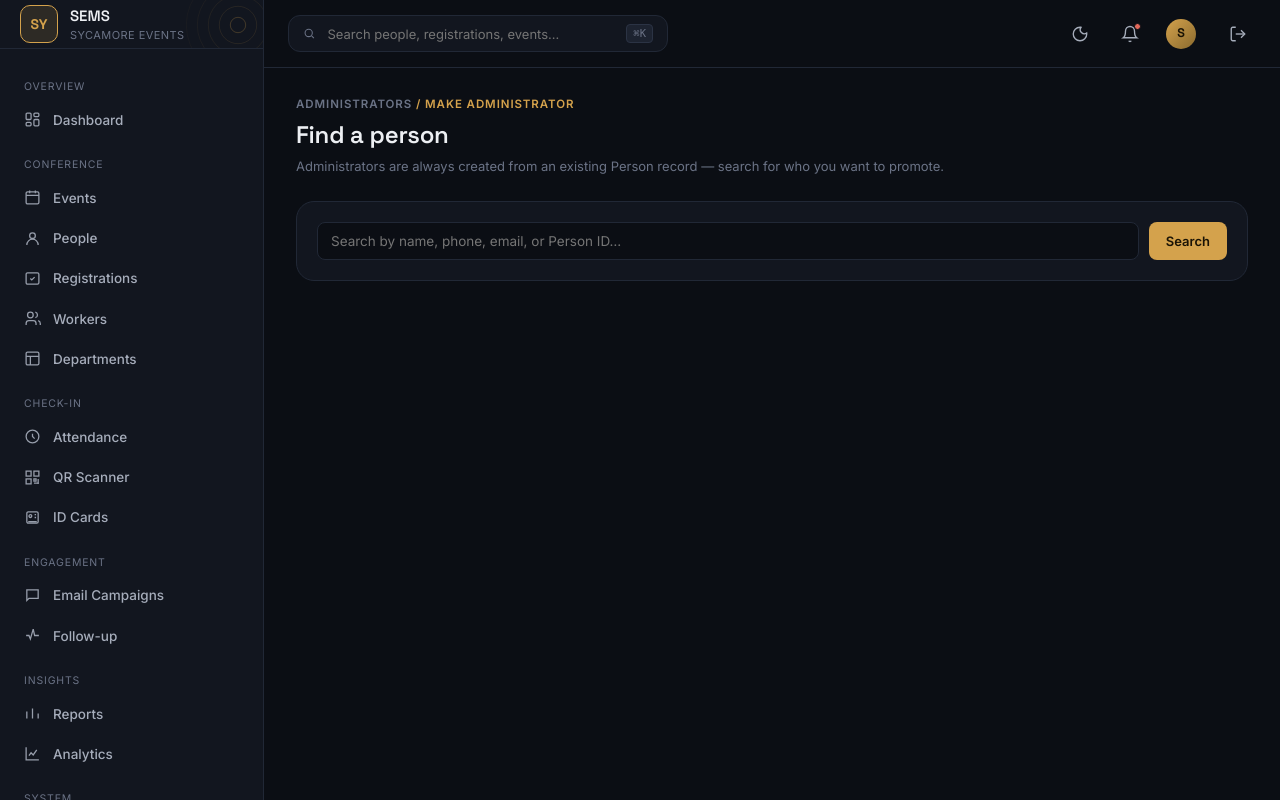
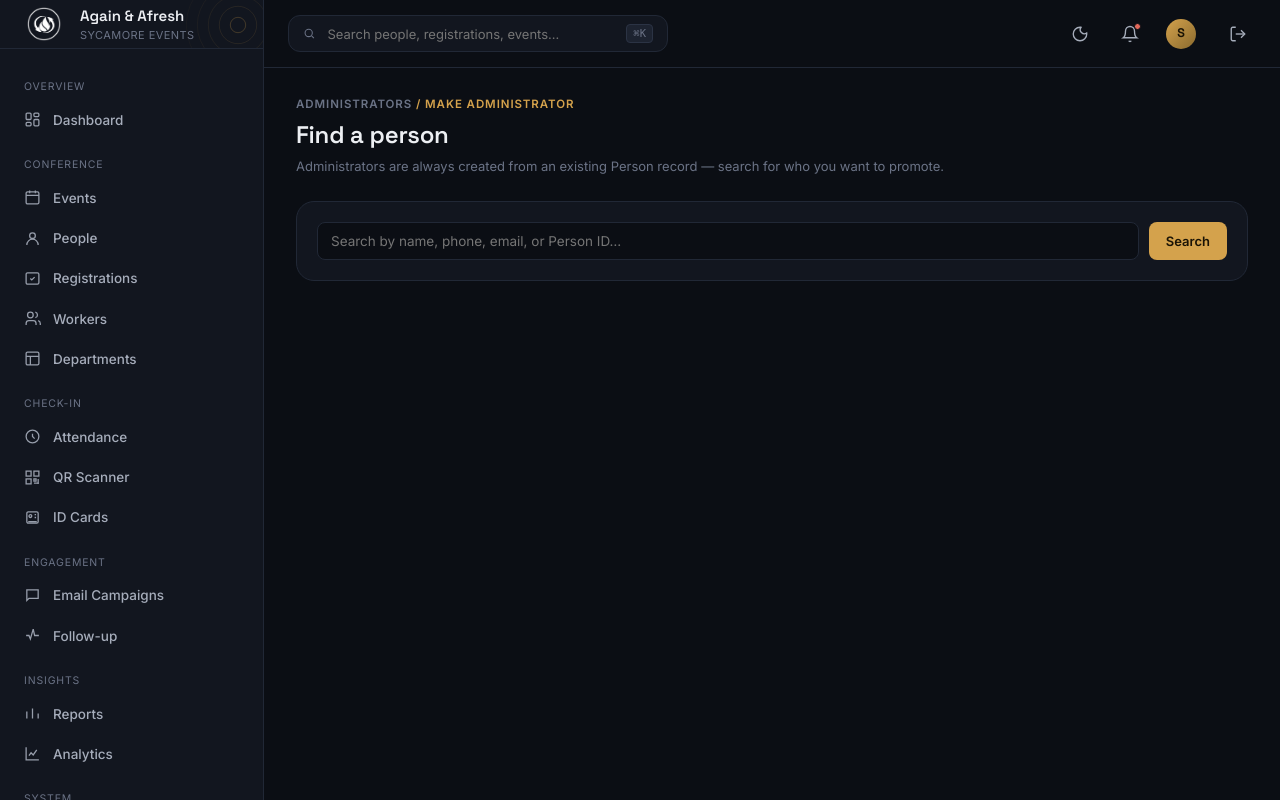
Before and after one commit to EsaKris/Sycamore-Event-Managment-System, a Django app: page /dashboard/administrators/find-person/ in a window 1280 px wide. Run offline with Django 5.2, Linux system fonts and the light colour scheme; the visitor is signed in with stand-in values (Sample User, id 1).

Commit message:
Added Trusted Origins:   config/settings.py     Added Logo styling:   static/dashboard/css/dashboard.css     Added Logo.png:   templates/dashboard/login.html     Added Logo.png:   templates/dashboard/partials/sidebar.html

```diff
--- a/static/dashboard/css/dashboard.css
+++ b/static/dashboard/css/dashboard.css
@@ -120,15 +120,20 @@ a { color: inherit; text-decoration: none; }
 .sidebar-brand .rings { position: absolute; right: -30px; top: -30px; opacity: 0.5; pointer-events: none; }
 
 .brand-mark {
-  width: 38px; height: 38px;
-  border-radius: 10px;
-  background: var(--accent-soft);
-  border: 1px solid var(--accent);
-  display: flex; align-items: center; justify-content: center;
-  color: var(--accent);
-  font-family: var(--font-display);
-  font-weight: 700;
-  z-index: 1;
+    width: 48px;
+    height: 48px;
+    display: flex;
+    align-items: center;
+    justify-content: center;
+    z-index: 1;
+    flex-shrink: 0;
+}
+
+.brand-logo {
+    width: 100%;
+    height: 70%;
+    object-fit: contain;
+    display: block;
 }
 
 .brand-text { z-index: 1; }
@@ -351,7 +356,19 @@ a { color: inherit; text-decoration: none; }
   border-radius: var(--radius-lg); padding: 34px 30px;
 }
 .login-brand { display: flex; flex-direction: column; align-items: center; gap: 12px; margin-bottom: 26px; }
-.login-brand .brand-mark { width: 48px; height: 48px; font-size: 17px; }
+.login-brand .brand-mark {
+    width: 70px;
+    height: 70px;
+    display: flex;
+    align-items: center;
+    justify-content: center;
+}
+
+.login-brand .brand-mark .brand-logo {
+    width: 50%;
+    height: 50%;
+    object-fit: contain;
+}
 .login-brand .name { font-family: var(--font-display); font-weight: 700; font-size: 18px; }
 .login-brand .sub { font-size: 12px; color: var(--text-muted); }
 
--- a/templates/dashboard/login.html
+++ b/templates/dashboard/login.html
@@ -7,8 +7,8 @@
 
   <div class="login-card">
     <div class="login-brand">
-      <div class="brand-mark">SY</div>
-      <div class="name">SEMS</div>
+      <img src="{% static 'dashboard/img/logo.png' %}" alt="Sycamore Logo" class="brand-logo">
+      <div class="name">Again and Afresh Church</div>
       <div class="sub">Sycamore Event Management System</div>
     </div>
 
--- a/templates/dashboard/partials/sidebar.html
+++ b/templates/dashboard/partials/sidebar.html
@@ -2,9 +2,11 @@
 <aside class="sidebar" id="sidebar">
   <div class="sidebar-brand">
     {% include 'dashboard/partials/rings.html' with size=110 %}
-    <div class="brand-mark">SY</div>
+    <div class="brand-mark">
+      <img src="{% static 'dashboard/img/logo.png' %}" alt="Logo" class="brand-logo">
+    </div>
     <div class="brand-text">
-      <div class="name">SEMS</div>
+      <div class="name">Again & Afresh</div>
       <div class="sub">Sycamore Events</div>
     </div>
   </div>
```
Also changed, not shown: config/settings.py (+7 -0 lines).
